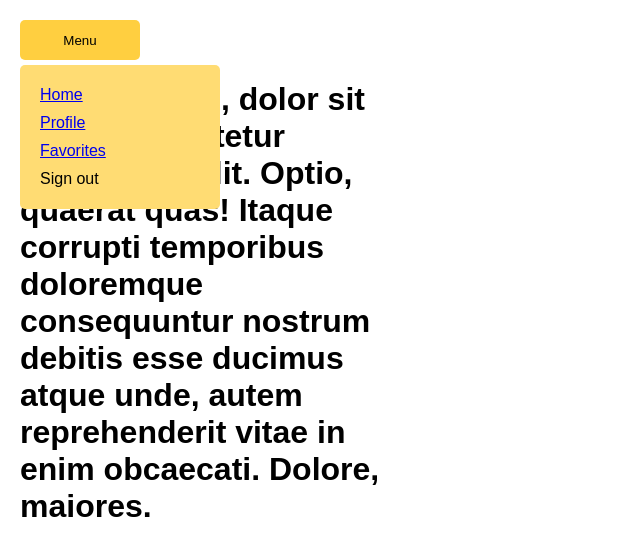
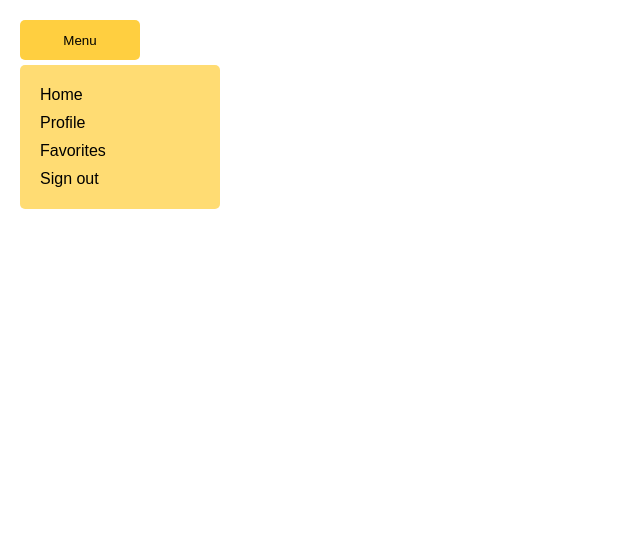
Before and after one commit to fidelman-study/react-transition-a-react-component-using-css-with-rtg, a React (Create React App) app: page / in a window 1280 px wide. Both pictures are taken after a click on the button "Menu". Shown: the top 556 px of the page, without its empty margins (0-640 px from the left). Built offline with nearby package versions, Linux system fonts and the light colour scheme.

Commit message:
Write Transitions with React Transition Group using JSS

```diff
--- a/src/lesson.js
+++ b/src/lesson.js
@@ -1,34 +1,12 @@
 import React, { Component } from 'react';
-import {
-  BrowserRouter as Router,
-  Route,
-  Switch,
-  Link,
-} from 'react-router-dom';
-import {
-  CSSTransition,
-  TransitionGroup,
-} from 'react-transition-group';
+import { CSSTransition } from 'react-transition-group';
 import cx from 'classnames';
-import Home from './components/home';
-import Profile from './components/profile';
-import Favorites from './components/favorites';
-import './lesson.css';
-
-class Base extends Component {
-  render() {
-    return (
-      <Router>
-        <Route component={App} />
-      </Router>
-    );
-  }
-}
+import styles from './styles';
+import injectSheet from 'react-jss';
 
 class App extends Component {
   state = {
     showBalloon: false,
-    highlightedMenuItem: false,
   };
 
   toggle = () => {
@@ -37,24 +15,14 @@ class App extends Component {
     }));
   };
 
-  toggleHighlightedMenuItem = () => {
-    this.setState(({ highlightedMenuItem }) => ({
-      highlightedMenuItem: !highlightedMenuItem,
-    }));
-  };
-
-  componentWillReceiveProps(nextProps) {
-    if (nextProps.location !== this.props.location) {
-      this.setState({ showBalloon: false });
-    }
-  }
-
   render() {
+    const { classes } = this.props;
     return (
-      <div className="container">
+      <div className={classes.container}>
         <button
-          className={cx('toggler', {
-            'toggler--active': this.state.showBalloon,
+          className={cx(classes.toggler, {
+            [classes.togglerActive]: this.state
+              .showBalloon,
           })}
           onClick={this.toggle}
         >
@@ -63,56 +31,38 @@ class App extends Component {
         <CSSTransition
           in={this.state.showBalloon}
           timeout={350}
-          classNames="balloon"
           unmountOnExit
-          onEntered={this.toggleHighlightedMenuItem}
-          onExit={this.toggleHighlightedMenuItem}
+          classNames={{
+            enter: classes.balloonEnter,
+            enterActive: classes.balloonEnterActive,
+            exit: classes.balloonExit,
+            exitActive: classes.balloonExitActive,
+          }}
         >
-          <div className="menu">
-            <ul className="list">
-              <li className="list-item">
-                <Link to="/">Home</Link>
-              </li>
-              <li className="list-item">
-                <Link to="/profile">Profile</Link>
-              </li>
-              <li className="list-item">
-                <Link to="/favorites">Favorites</Link>
-              </li>
-              <li className="list-item">Sign out</li>
-            </ul>
-          </div>
+          {status => (
+            <div className={classes.menu}>
+              <ul className={classes.list}>
+                <li className={classes.listItem}>
+                  Home
+                </li>
+                <li className={classes.listItem}>
+                  Profile
+                </li>
+                <li className={classes.listItem}>
+                  Favorites
+                </li>
+                <li className={classes.listItem}>
+                  Sign out
+                </li>
+              </ul>
+            </div>
+          )}
         </CSSTransition>
-        <TransitionGroup>
-          <CSSTransition
-            key={this.props.location.key}
-            classNames="swipe"
-            timeout={500}
-          >
-            <div className="swipe-container">
-              <Switch>
-                <Route
-                  exact
-                  path="/"
-                  component={Home}
-                />
-                <Route
-                  exact
-                  path="/profile"
-                  component={Profile}
-                />
-                <Route
-                  exact
-                  path="/favorites"
-                  component={Favorites}
-                />
-              </Switch>
-            </div>
-          </CSSTransition>
-        </TransitionGroup>
       </div>
     );
   }
 }
 
-export default Base;
+const StyledApp = injectSheet(styles)(App);
+
+export default StyledApp;
--- /dev/null
+++ b/src/styles.js
@@ -0,0 +1,85 @@
+const vars = {
+  togglerWidth: '120px',
+  togglerHeight: '40px',
+  togglerBgColor: '#ffbf00',
+  togglerActiveBgColor: '#ffcf40',
+  menuStartingTop: '0px',
+  menuEndingTop: '45px',
+  menuWidth: '200px',
+  menuMaxHeight: '200px',
+  menuBgColor: '#ffdc73',
+  fadeFromColor: 'transparent',
+  fadeToColor: 'black',
+  timeout: '350ms',
+};
+
+const startTransitionStyles = {
+  top: vars.menuStartingTop,
+  width: vars.togglerWidth,
+  maxHeight: vars.togglerHeight,
+  color: vars.fadeFromColor,
+  backgroundColor: vars.togglerBgColor,
+};
+
+const finishTransitionStyles = {
+  top: vars.menuEndingTop,
+  width: vars.menuWidth,
+  maxHeight: vars.menuMaxHeight,
+  color: vars.fadeToColor,
+  backgroundColor: vars.menuBgColor,
+};
+
+const styles = {
+  container: {
+    position: 'relative',
+  },
+  toggler: {
+    position: 'relative',
+    zIndex: '2',
+    width: vars.togglerWidth,
+    height: vars.togglerHeight,
+    backgroundColor: vars.togglerBgColor,
+    border: 'none',
+    borderRadius: '5px',
+    outline: 'none',
+    cursor: 'pointer',
+    transition: 'background-color 350ms',
+  },
+  togglerActive: {
+    backgroundColor: vars.togglerActiveBgColor,
+  },
+  menu: {
+    position: 'absolute',
+    top: vars.menuEndingTop,
+    zIndex: '1',
+    boxSizing: 'border-box',
+    width: vars.menuWidth,
+    padding: '0 20px',
+    overflow: 'hidden',
+    backgroundColor: vars.menuBgColor,
+    borderRadius: '5px',
+  },
+  list: {
+    padding: '0',
+    listStyleType: 'none',
+  },
+  listItem: {
+    padding: '5px 0',
+  },
+  balloonEnter: {
+    ...startTransitionStyles,
+  },
+  balloonEnterActive: {
+    ...finishTransitionStyles,
+    transition: `all ${vars.timeout}`,
+  },
+  balloonExit: {
+    ...finishTransitionStyles,
+  },
+  balloonExitActive: {
+    ...startTransitionStyles,
+    transition: `all ${vars.timeout}`,
+  },
+};
+
+export default styles;
```
